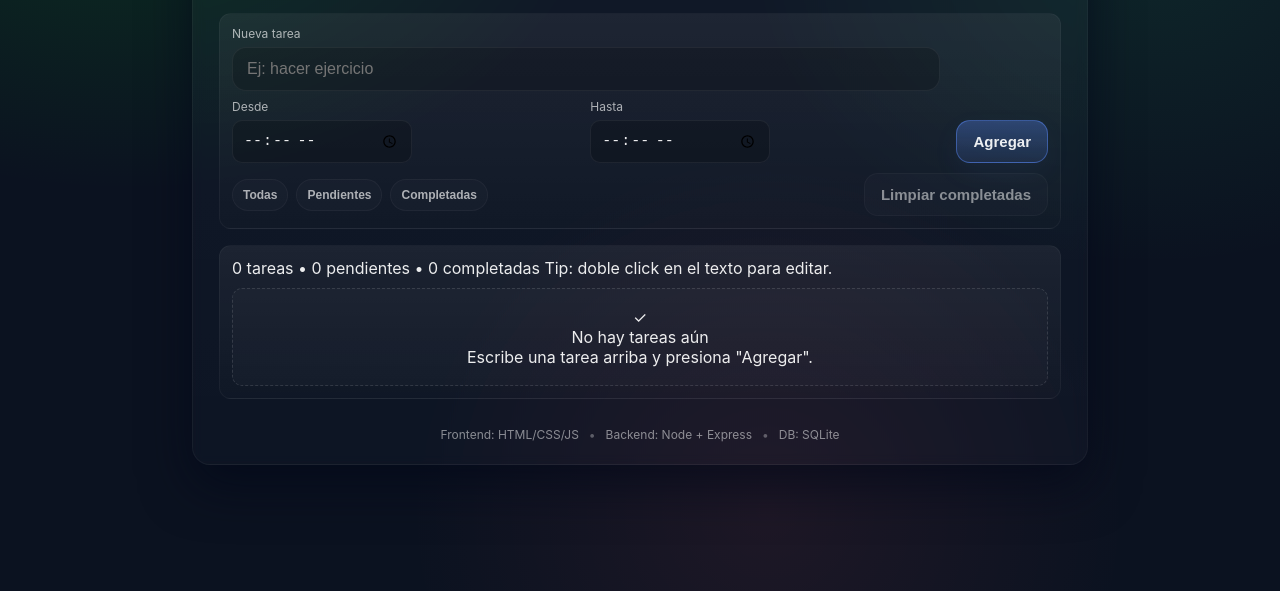
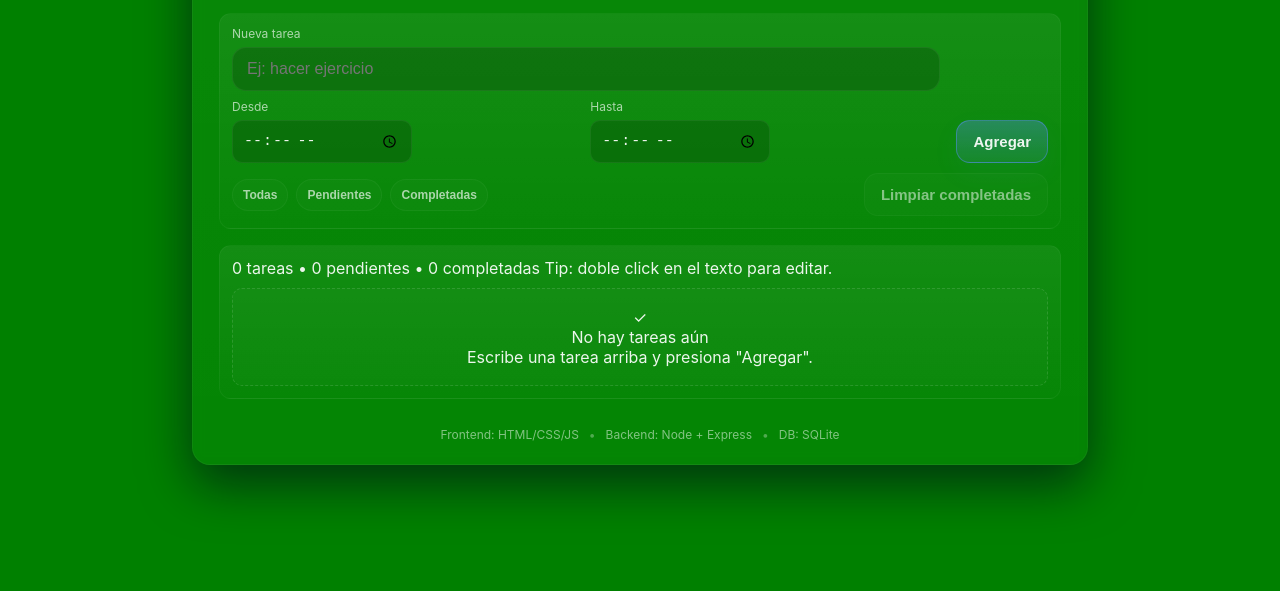
Before and after one commit to AdolfoEs/todoapp, a website: page public/index.html in a window 1280 px wide. Shown: the part 209-800 px from the top of the page. Drawn offline with Linux system fonts and the light colour scheme; no server answers.

Commit message:
nueva rama color verde

```diff
--- a/public/style.css
+++ b/public/style.css
@@ -31,11 +31,7 @@ body {
   color: var(--text);
   -webkit-font-smoothing: antialiased;
   -moz-osx-font-smoothing: grayscale;
-  background:
-    radial-gradient(1200px 800px at 10% 10%, rgba(14, 221, 41, 0.14), transparent 40%),
-    radial-gradient(900px 700px at 90% 20%, rgba(42, 211, 124, 0.10), transparent 45%),
-    radial-gradient(800px 800px at 60% 90%, rgba(255, 91, 110, 0.08), transparent 45%),
-    var(--bg);
+  background: green;
   min-height: 100vh;
   display: flex;
   justify-content: center;
```
